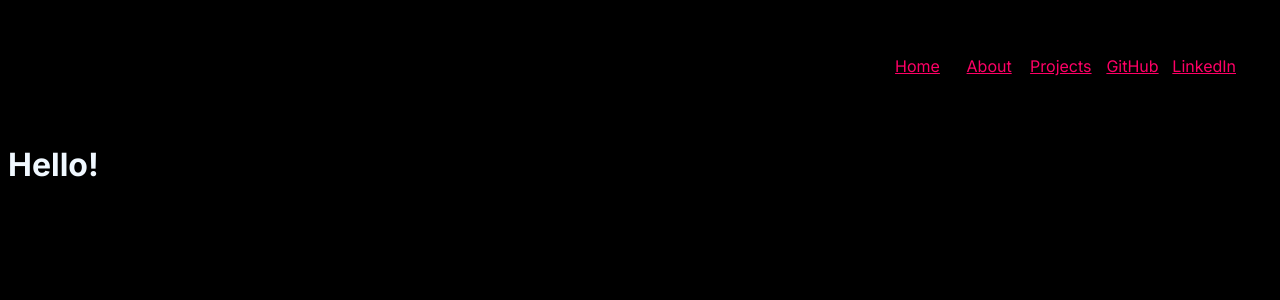
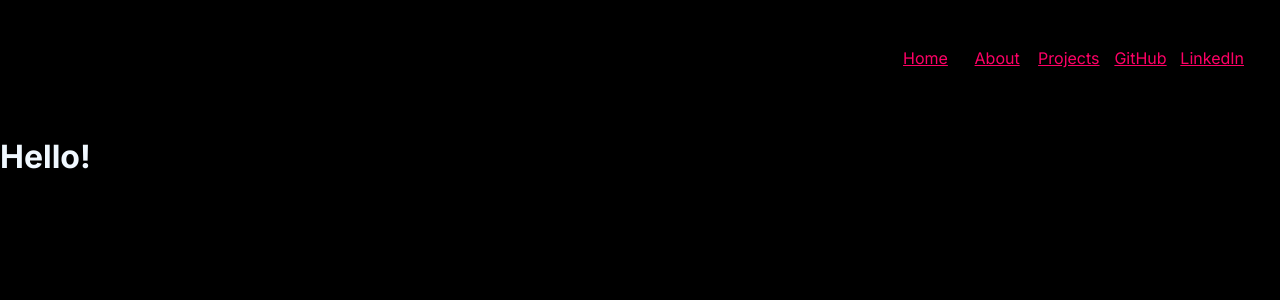
Before and after one commit to Job85/simplistic-portfolio, a Next.js app: page / in a window 1280 px wide. Shown: the top 300 px of the page. Built offline with nearby package versions, Linux system fonts and the light colour scheme.

Commit message:
added 100vh and 0 margin to body

```diff
--- a/src/app/globals.css
+++ b/src/app/globals.css
@@ -1,3 +1,5 @@
 body {
     background-color: black;
+    height: 100vh;
+    margin: 0;
 }
```
